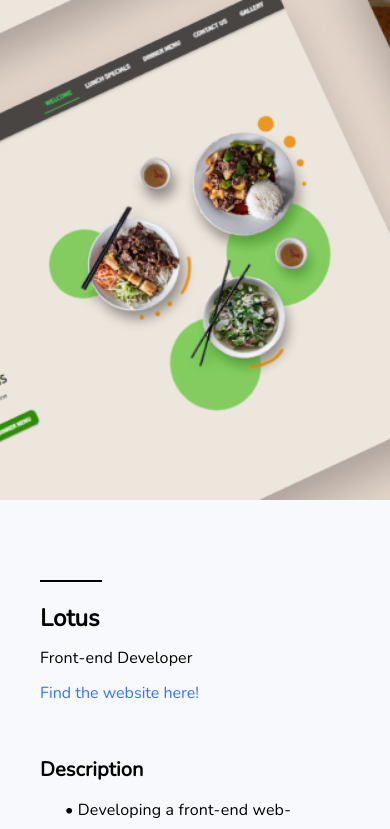
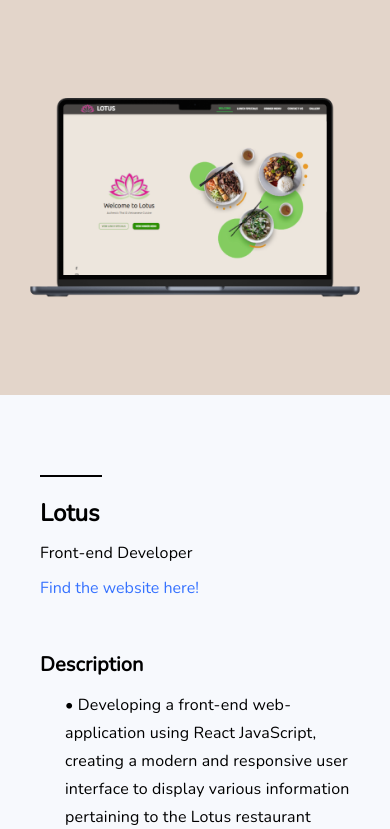
Before and after one commit to brandenphan/Portfolio-v2, a React (Create React App) app: page /Lotus in a window 390 px wide. Shown: the top 829 px of the page. Built offline with nearby package versions, Linux system fonts and the light colour scheme.

Commit message:
added a mobile picture for lotus page

```diff
--- a/src/Pages/Work/Lotus.js
+++ b/src/Pages/Work/Lotus.js
@@ -3,6 +3,7 @@ import { Grid, Typography } from "@mui/material";
 import BackNav from "../../Components/BackNav";
 import { useWidth } from "../../Context/WidthContext";
 import LotusImage1 from "../../Images/Work/LotusImage1.png";
+import LotusImage2 from "../../Images/Work/LotusImage2.png";
 
 
 const Lotus = () => {
@@ -16,8 +17,12 @@ const Lotus = () => {
 
     return (
         <div style={{position: "absolute", top: "0", left: "0", width: "100%", overflow: "hidden", backgroundColor: "rgb(237, 242, 251, 0.45)"}}>
-            <div style={{backgroundColor: "#C1D3FE", display: "flex", justifyContent: "center"}}>
-                <img src={LotusImage1} alt="LotusImage1" height="500px" width="auto" />
+            <div style={{backgroundColor: "#E3D5CA", display: "flex", justifyContent: "center"}}>
+                {width > 1000 ?
+                    <img src={LotusImage1} alt="LotusImage1" height="500px" width="auto" />
+                :
+                    <img src={LotusImage2} alt="LotusImage2" height={width > 800 ? "500px" : width > 500 ? "350px" : "275px"} width="auto" style={{marginTop: width > 800 ? "50px" : "60px", marginBottom: width > 800 ? "50px" : "60px"}} />
+                }
             </div>
 
             <Grid container sx={{marginLeft: width > 1400 ? "150px" : width > 1100 ? "120px" : width > 900 ? "100px" : width > 700 ? "70px" : "40px", marginTop: width > 700 ? "100px" : "80px", display: "flex", flexDirection: "column"}}>
```
Also changed, not shown: src/Images/Work/LotusImage2.png (added).
